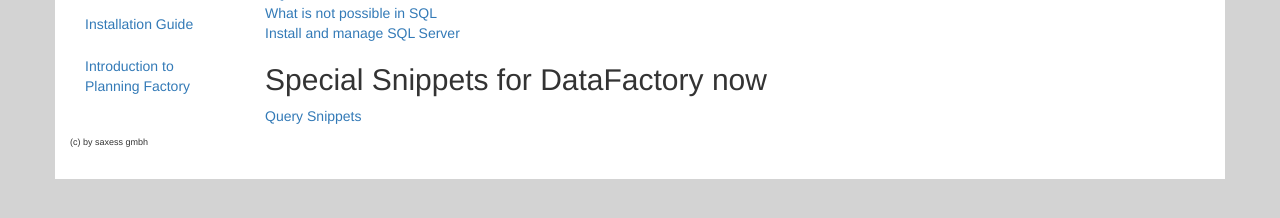
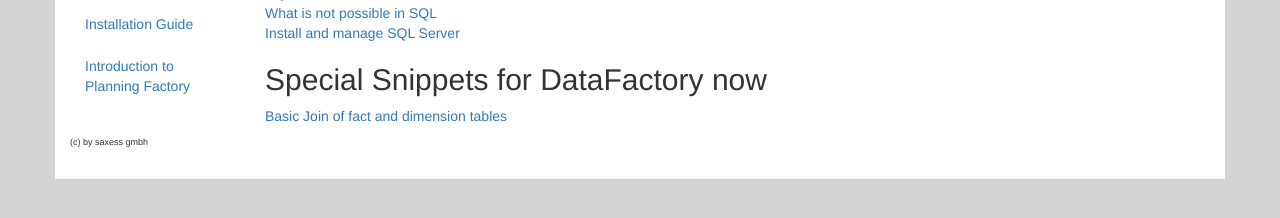
Before and after one commit to shredtechular/PlanningFactory.github.io, a Jekyll site: the page built from content/sql/index.md, in a window 1280 px wide. Shown: the part 150-368 px from the top of the page. Built offline with Jekyll 4.4.1, drawn with Linux system fonts in a browser that asks for light colours.

Commit message:
Update index.md

```diff
--- a/content/sql/index.md
+++ b/content/sql/index.md
@@ -12,4 +12,4 @@
 [Install and manage SQL Server ](Install-and-manage-SQL-Server)
 
 ## Special Snippets for DataFactory now
-[Query Snippets](QuerySnippets)
+[Basic Join of fact and dimension tables](df_basic_join)
```
